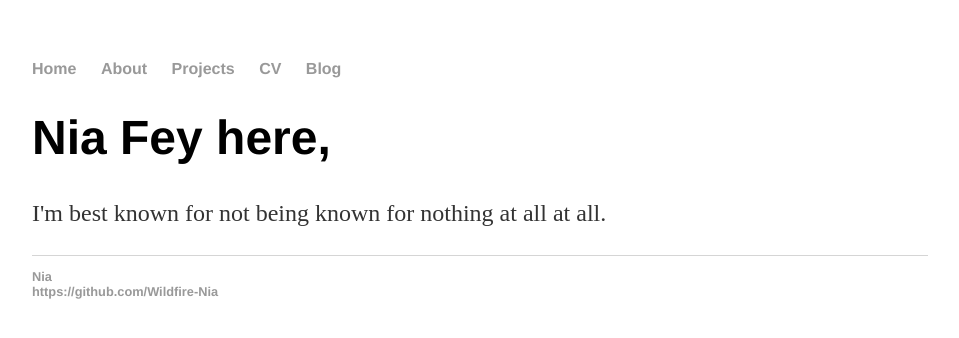
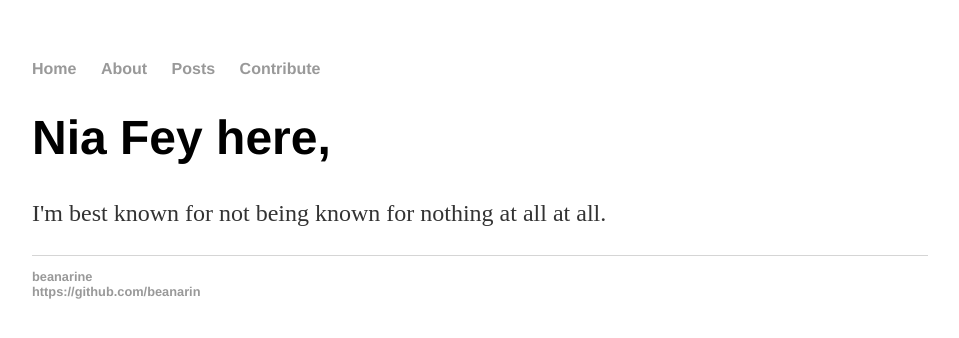
Before and after one commit to beanarine/leftstyle, a Jekyll site: the page built from index.html, in a window 1280 px wide. Shown: the top 338 px of the page, without its empty margins (160-1119 px from the left). Built offline with Jekyll 4.4.1, drawn with Linux system fonts in a browser that asks for light colours.

Commit message:
Update default.html

```diff
--- a/_layouts/default.html
+++ b/_layouts/default.html
@@ -11,9 +11,8 @@
 			<ul>
 				<li><a href ="/">Home</a></li>
 				<li><a href ="/about">About</a></li>
-				<li><a href ="/projects">Projects</a></li>
-				<li><a href ="/cv">CV</a></li>
-				<li><a href ="/blog">Blog</a></li>
+				<li><a href ="/posts">Posts</a></li>
+				<li><a href ="/contribute">Contribute</a></li>
 			</ul>
 		</nav>
 		<div class="container">
@@ -24,8 +23,8 @@
 
 		<footer>
 			<ul>
-				<li><a href="mailto:mugetsu37@gmail.com">Nia</a></li>
-				<li><a href="https://github.com/Wildfire-Nia">https://github.com/Wildfire-Nia</a></li>
+				<li><a href="mailto:mugetsu37@gmail.com">beanarine</a></li>
+				<li><a href="https://github.com/beanarine">https://github.com/beanarin</a></li>
 			</ul>
 		</footer>
 
```
